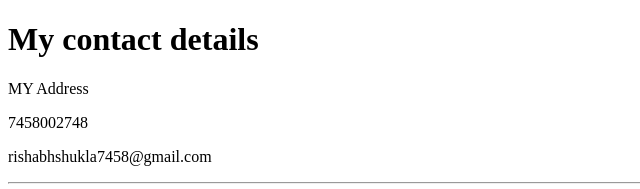
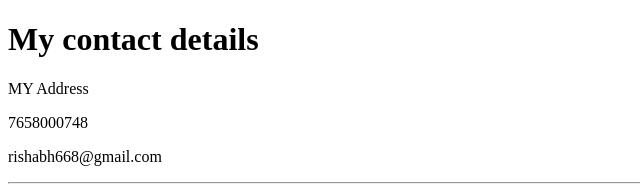
Before and after one commit to Rishabh21-25/First-Site, a plain HTML site: page contact.html in a window 1280 px wide. Shown: the top 189 px of the page, 0-640 px from the left. Drawn offline with Linux system fonts and the light colour scheme.

Commit message:
Update contact.html

```diff
--- a/contact.html
+++ b/contact.html
@@ -9,8 +9,8 @@
 <body>
     <h1>My contact details</h1>
     <p>MY Address</p>
-    <p>7458002748</p>
-    <p>rishabhshukla7458@gmail.com</p>
+    <p>7658000748</p>
+    <p>rishabh668@gmail.com</p>
     <hr>
      <form action="mailto:shukla432@gmail.com" method="post" enctype="text/plain">
      <label>Your Name:</label>
```
